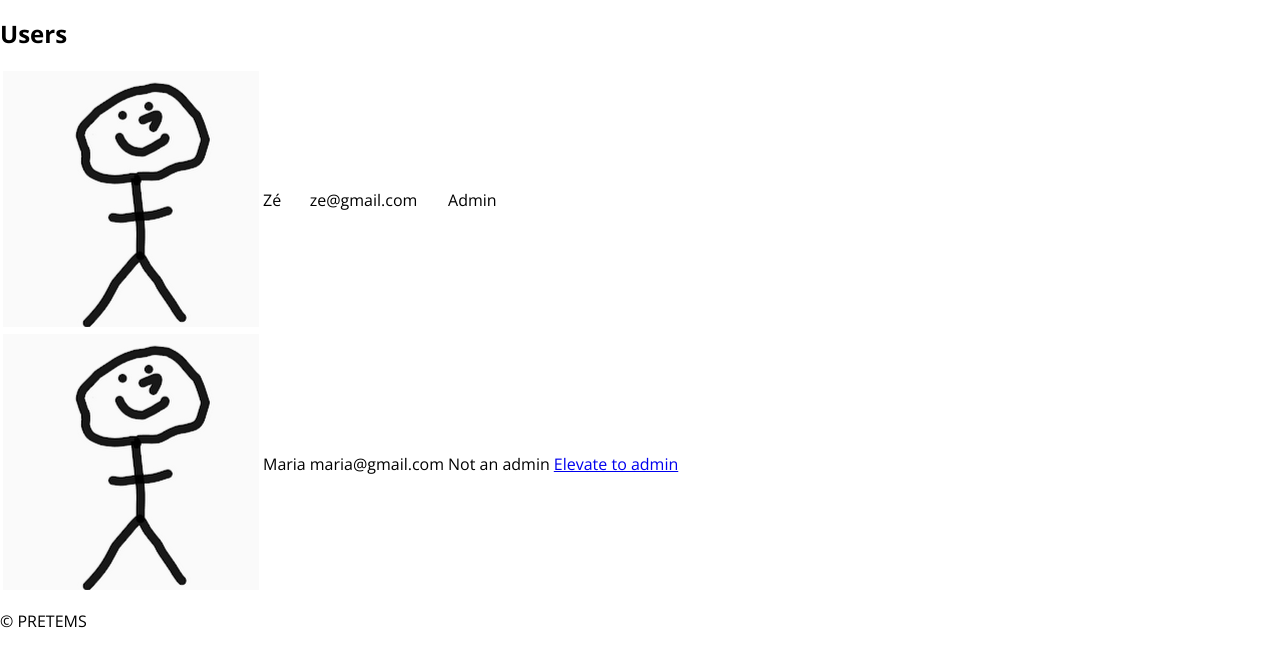
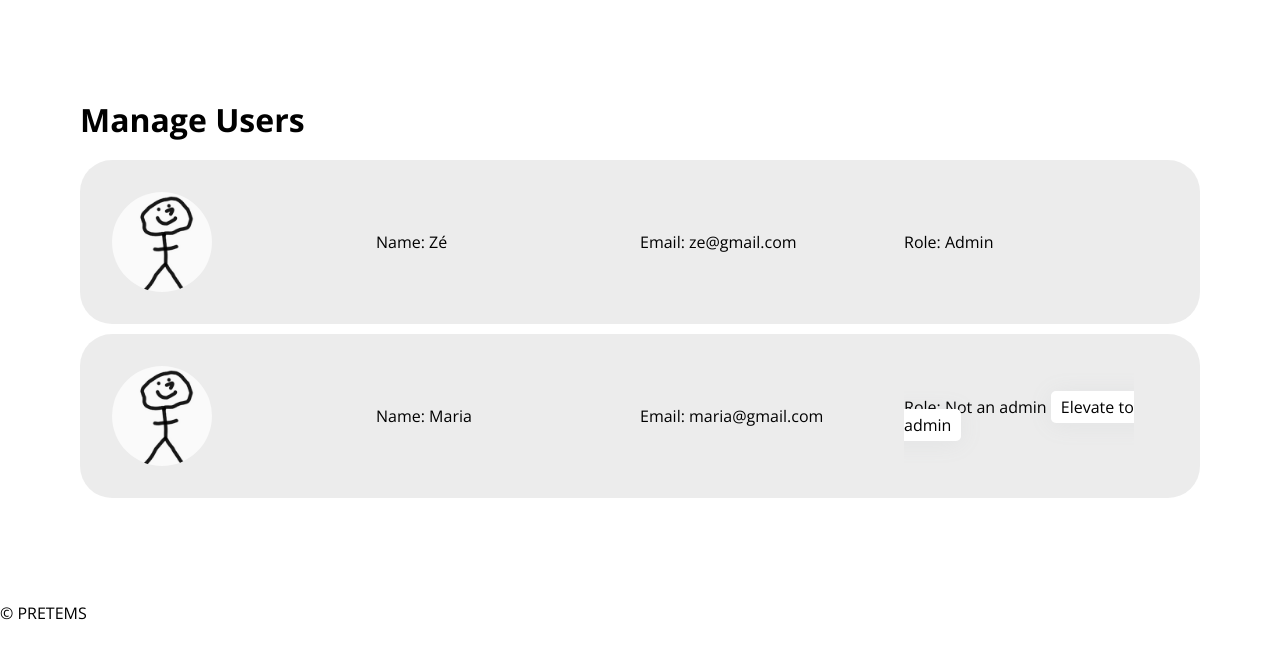
Before and after one commit to g0ncal0/ltw_pretems, a PHP site: page /manage_users.php?id= in a window 1280 px wide. Shown: the part 107-774 px from the top of the page. Run offline with PHP 8.4, Linux system fonts and the light colour scheme; the visitor is signed in with stand-in values (Sample User, id 1); data comes from the database, SQL or seed files in the repository.

Commit message:
Added CSS for Manage Users

```diff
--- a/style.css
+++ b/style.css
@@ -385,3 +385,51 @@ input[type="range"]::-webkit-slider-thumb {
     pointer-events: auto;
     -webkit-appearance: none;
 }
+
+
+
+
+
+
+/******* Admin Area (Manage Users) ******/
+.manage-users {
+    display: flex;
+    flex-direction: column;
+}
+
+.manage-users .user {
+    background-color: var(--grey);
+    display: grid;
+    grid-template-columns: 1fr 1fr 1fr 1fr;
+    align-items: center;
+    margin-bottom: 10px;
+    padding: 2em;
+    border-radius: 2em;
+}
+
+
+.manage-users .profile-image {
+    border-radius: 50%;
+    width: 100px;
+    height: auto;
+    margin-right: 20px;
+}
+
+.manage-users .user-name,
+.manage-users .user-email,
+.manage-users .user-role {
+    margin: 5px 0;
+}
+
+.manage-users a {
+    color: black;
+    text-decoration: none;
+    background-color: white;
+    box-shadow: rgba(149, 157, 165, 0.1) 0px 2px 23px;
+    padding: 5px 10px;
+    border-radius: 5px;
+}
+
+.manage-users a:hover {
+    background-color: var(--grey);
+}
--- a/templates/manage_users.php
+++ b/templates/manage_users.php
@@ -1,22 +1,25 @@
 <?php
     function output_users($users){
-        ?><h2>Users</h2>
-        <table><?php
-        foreach ($users as $user) {
-            ?><tr><?php
-            ?><td><img src=<?php echo $user['profileImg']?> alt="Profile Image" id="profile_image"></td><?php
-            echo '<td>' . $user['name'] . '</td>';
-            echo '<td>' . $user['email'] . '</td>';
-            if (!$user['admin']) {
-                ?><td> Not an admin </td>
-                <td><a href="/actions/action_elevate_admin.php?id=<?php echo $user['id']; ?>">Elevate to admin</a></td><?php
-            }
-            else {
-                echo '<td> Admin </td>';
-            }
-            ?></tr><?php
-        }
-        ?></table>
+        ?><section class="container">
+            <h1>Manage Users</h1>
+            <div class="manage-users">
+                <?php
+                foreach ($users as $user) { ?>
+                    <div class="user">
+                        <img src="<?= $user['profileImg'] ?>" alt="Profile Image" class="profile-image">
+                        <p class="user-name">Name: <?= $user['name'] ?></p>
+                        <p class="user-email">Email: <?= $user['email'] ?></p>
+                        <p class="user-role">Role:
+                            <?php if (!$user['admin']) { ?>
+                                Not an admin <a href="/actions/action_elevate_admin.php?id=<?= $user['id'] ?>">Elevate to admin</a>
+                            <?php } else { ?>
+                                Admin
+                            <?php } ?>
+                        </p>
+                    </div><?php
+                }
+            ?></div>
+        </section>
     <?php }
 
 ?>
```
